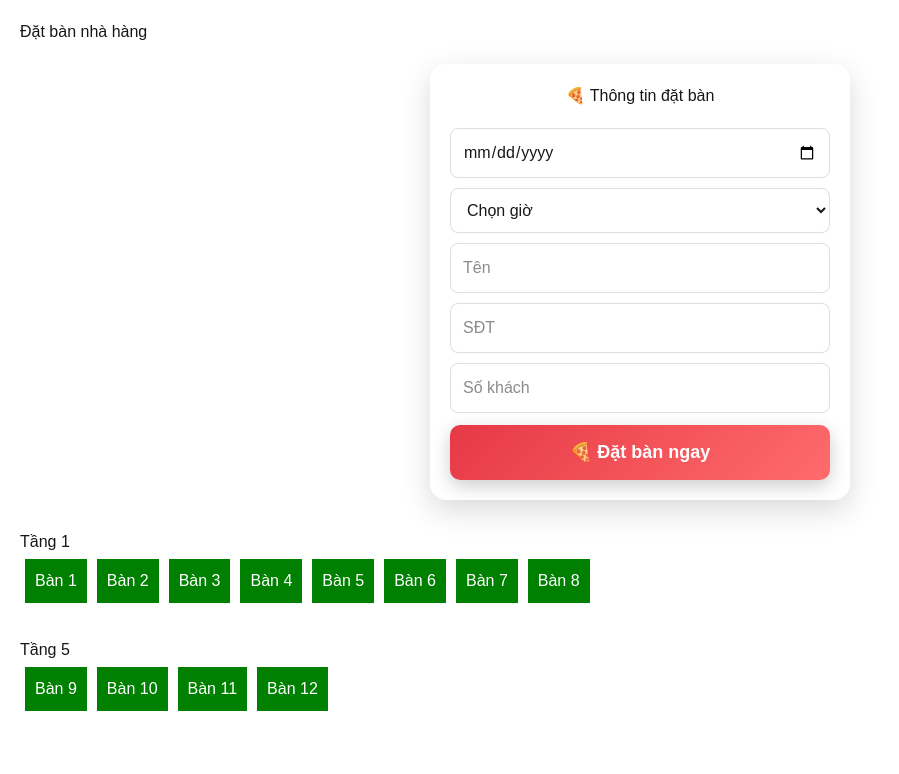
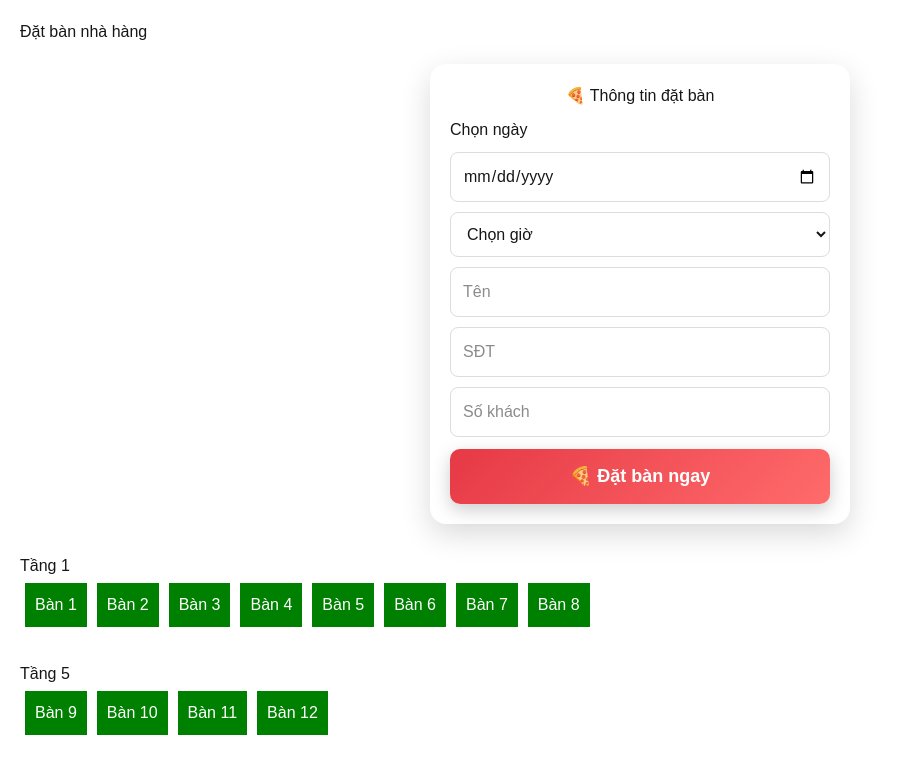
Before and after one commit to dejavuhousehalong-source/GoongPizza, a Next.js app: page / in a window 1280 px wide. Shown: the top 774 px of the page, without its empty margins (0-899 px from the left). Built offline with nearby package versions, Linux system fonts and the light colour scheme.

Commit message:
Update page.js

```diff
--- a/app/page.js
+++ b/app/page.js
@@ -57,7 +57,8 @@ export default function Home() {
       <div className="booking-box">
         <h2>🍕 Thông tin đặt bàn</h2>
 
-        <input type="date" onChange={e => setDate(e.target.value)} />
+        <label>Chọn ngày</label>
+<input type="date" onChange={e => setDate(e.target.value)} />
 
         <select onChange={e => setTime(e.target.value)}>
           <option value="">Chọn giờ</option>
```
